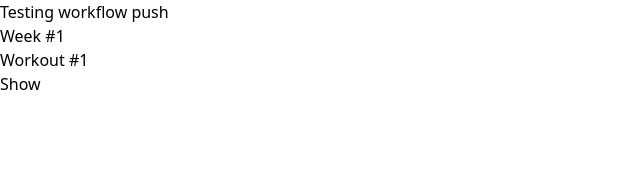
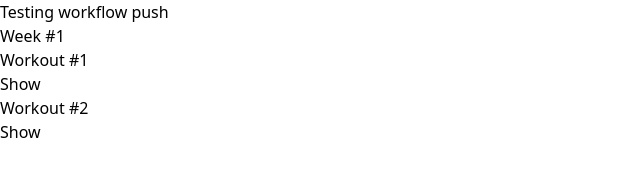
Before and after one commit to ASproson/workout_tracker, a React (Vite) app: page / in a window 1280 px wide. Shown: the top 194 px of the page, without its empty margins (0-640 px from the left). Built offline with nearby package versions, Linux system fonts and the light colour scheme.

Commit message:
Creates temp  data and renders

```diff
--- a/src/App.tsx
+++ b/src/App.tsx
@@ -1,4 +1,4 @@
-import { useEffect, useState } from "react";
+import React, { useEffect, useState } from "react";
 import "./App.css";
 
 function App() {
@@ -12,6 +12,105 @@ function App() {
 
 export default App;
 
+interface Workout {
+  day: number;
+  collection: WorkoutData;
+}
+
+interface WorkoutData {
+  id: number;
+  name: string;
+  exercises: Exercises[];
+}
+
+interface Exercises {
+  name: string;
+  id: number;
+  sets: number;
+  reps: number;
+}
+
+const workoutData: Workout[] = [
+  {
+    day: 1,
+    collection: {
+      id: 0,
+      name: "Workout #1",
+      exercises: [
+        {
+          id: 0,
+          name: "Bench Press",
+          sets: 4,
+          reps: 10,
+        },
+        {
+          id: 1,
+          name: "Deadlift",
+          sets: 4,
+          reps: 10,
+        },
+        {
+          id: 2,
+          name: "Bicep Curl",
+          sets: 4,
+          reps: 10,
+        },
+        {
+          id: 3,
+          name: "Lateral Raise",
+          sets: 4,
+          reps: 10,
+        },
+        {
+          id: 4,
+          name: "Bentover Row",
+          sets: 4,
+          reps: 10,
+        },
+      ],
+    },
+  },
+  {
+    day: 2,
+    collection: {
+      id: 1,
+      name: "Workout #1",
+      exercises: [
+        {
+          id: 0,
+          name: "Incline Bench Press",
+          sets: 4,
+          reps: 10,
+        },
+        {
+          id: 1,
+          name: "Squat",
+          sets: 4,
+          reps: 10,
+        },
+        {
+          id: 2,
+          name: "Bentover Row",
+          sets: 4,
+          reps: 10,
+        },
+        {
+          id: 3,
+          name: "Bicep Curl",
+          sets: 4,
+          reps: 10,
+        },
+        {
+          id: 4,
+          name: "Lateral Raise",
+          sets: 4,
+          reps: 10,
+        },
+      ],
+    },
+  },
+];
+
 /**
  * Main controller for rendering workouts for the week
  * Renders title: 'Workout #N' and a show/hide for <WorkoutTable />
@@ -19,14 +118,14 @@ export default App;
  * @returns
  */
 const WorkoutContainer = () => {
-  const [workouts, setWorkouts] = useState([]);
+  const [workouts, setWorkouts] = useState<Workout[]>();
   const [showWorkout, setShowWorkout] = useState<boolean[]>(
     new Array(20).fill(false)
   );
 
   useEffect(() => {
     // Fetch workouts
-    // setWorkouts(data)
+    setWorkouts(workoutData);
   }, []);
 
   const handleShowWorkout = (id: number) => {
@@ -37,36 +136,44 @@ const WorkoutContainer = () => {
     });
   };
 
-  // if (!workouts.length) {
-  //   return <h1>Loading</h1>;
-  // }
+  if (!workouts) {
+    return <h1>Loading</h1>;
+  }
 
   return (
     <div>
       <h1>Week #1</h1>
-      <div className="flex">
-        <h2 className="mr-2">Workout #1</h2>
-        <button onClick={() => handleShowWorkout(0)}>Show</button>
-      </div>
-      {showWorkout[0] && <WorkoutTable />}
+      {workouts &&
+        workouts.map((w) => (
+          <div key={w.day}>
+            <div className="flex">
+              <h2 className="mr-2">Workout #{w.day}</h2>
+              <button onClick={() => handleShowWorkout(w.collection.id)}>
+                {showWorkout[w.collection.id] ? "Hide" : "Show"}
+              </button>
+            </div>
+            {showWorkout[w.collection.id] && (
+              <WorkoutTable exercises={w.collection.exercises} />
+            )}
+          </div>
+        ))}
     </div>
   );
 };
+
+interface WorkoutTableProps {
+  exercises: Exercises[];
+}
 
 /**
  * Show/hide toggle for this component, when title is clicked, exercise is shown
  * @returns
  */
-const WorkoutTable = () => {
+const WorkoutTable: React.FC<WorkoutTableProps> = ({ exercises }) => {
   const tableHeaders = [
     { id: 0, name: "Exercise" },
     { id: 2, name: "Sets" },
     { id: 1, name: "Reps" },
-  ];
-
-  const exercies = [
-    { id: 0, exercise: "Bench Press", sets: 4, reps: 4 },
-    { id: 1, exercise: "Deadlift", sets: 4, reps: 4 },
   ];
 
   return (
@@ -82,13 +189,13 @@ const WorkoutTable = () => {
           </tr>
         </thead>
         <tbody>
-          {exercies.map((e) => (
+          {exercises.map((e) => (
             <tr key={e.id} className="border-2 border-black">
               <th scope="row" className="border-2 border-black">
-                {e.exercise}
+                {e.name}
               </th>
+              <td className="border-2 border-black">{e.sets}</td>
               <td className="border-2 border-black">{e.reps}</td>
-              <td className="border-2 border-black">{e.sets}</td>
             </tr>
           ))}
         </tbody>
```
